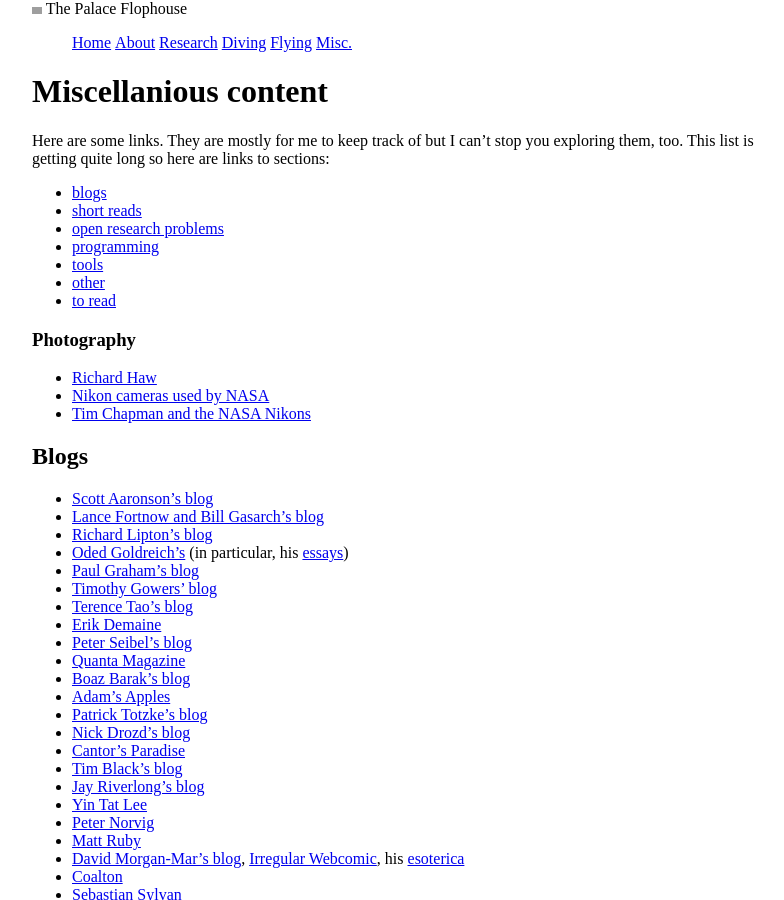
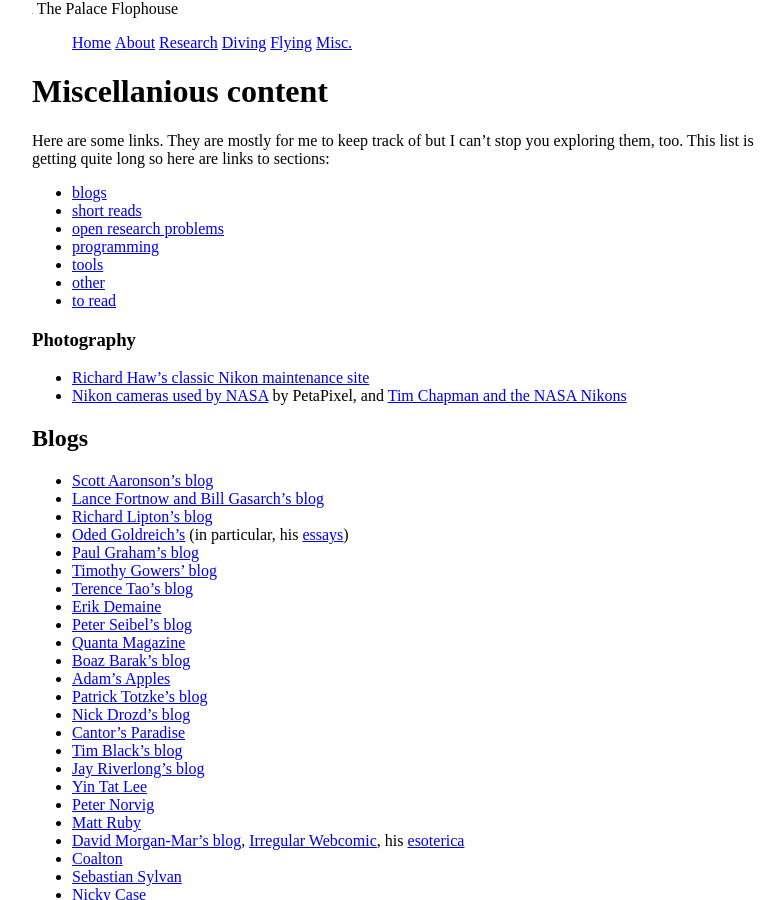
Before and after one commit to wombathead/wombathead.github.io, a Jekyll site: the page built from misc.md, in a window 1280 px wide and 900 px high. Shown: the whole window, without its empty margins (224-1008 px from the left). Built offline with Jekyll 4.4.1, drawn with Linux system fonts in a browser that asks for light colours; some of the changed text lies outside the part shown; grey boxes are pictures that could not be loaded.

```diff
--- a/_config.yml
+++ b/_config.yml
@@ -58,7 +58,7 @@ exclude:
 title: The Palace Flophouse
 email: tomjarchbold [at] gmail [dot] com
 description: >-
-  No views expressed are my own.
+  Anywhere but 1013hPa.
 
 collections:
   # news:
--- a/_includes/header.html
+++ b/_includes/header.html
@@ -1,5 +1,5 @@
 <div id="header">
-	<img src="https://github.com/identicons/wombathead.png" width=10px>
+	<img src="https://github.com/identicons/wombathead.png" width=1em>
 	{{ site.title }}
 	{% assign sortedPages = site.pages | sort:"navOrder" %}
 	<ul id="navbar">
--- a/misc.md
+++ b/misc.md
@@ -17,9 +17,8 @@ Here are some links. They are mostly for me to keep track of but I can't stop yo
 
 ### Photography
 
-- [Richard Haw](https://richardhaw.com/)
-- [Nikon cameras used by NASA](https://petapixel.com/2017/10/03/nikon-cameras-used-nasa/)
-- [Tim Chapman and the NASA Nikons](https://www.timmchapman.com/page/nasa-nikons/)
+- [Richard Haw's classic Nikon maintenance site](https://richardhaw.com/)
+- [Nikon cameras used by NASA](https://petapixel.com/2017/10/03/nikon-cameras-used-nasa/) by PetaPixel, and [Tim Chapman and the NASA Nikons](https://www.timmchapman.com/page/nasa-nikons/)
 
 
 ## Blogs
```
Also changed, not shown: research.md (+1 -0 lines), 1 other file.
